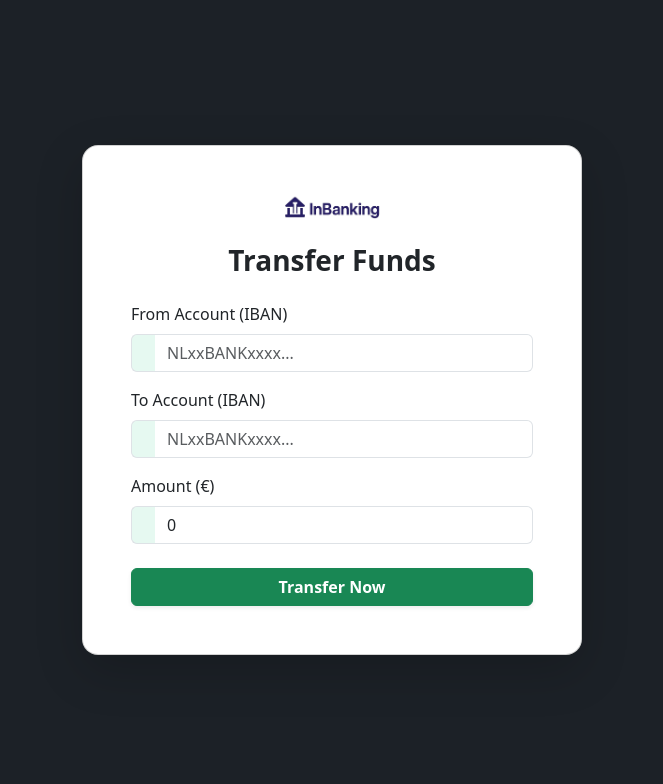
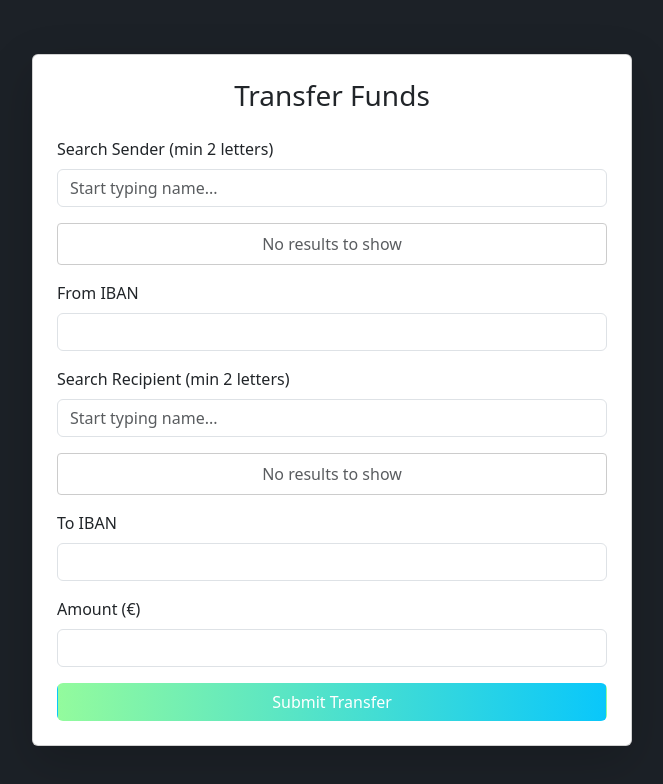
Before and after one commit to Sorint-original/Code-Generation, a Vue app in the folder Frontend/: page /transfer in a window 1280 px wide. Shown: the top 784 px of the page, without its empty margins (308-971 px from the left). Built offline with nearby package versions, Linux system fonts and the light colour scheme.

Commit message:
search by iban for employee transfer

```diff
--- a/Frontend/src/views/TransferFundsPage.vue
+++ b/Frontend/src/views/TransferFundsPage.vue
@@ -1,146 +1,221 @@
 <template>
-  <div class="transfer-page d-flex justify-content-center align-items-center min-vh-100">
-    <div class="card p-5 shadow-lg transfer-card">
-      <img
-        src="../assets/img/May 14, 2025, 09_37_41 PM.png"
-        alt="Banking App Logo"
-        class="mx-auto d-block mb-4 logo-img"
-      />
+  <div class="transfer-page d-flex justify-content-center align-items-center vh-100">
+    <div class="card p-4 shadow-lg" style="width: 600px;">
+      <h3 class="text-center mb-4">Transfer Funds</h3>
 
-      <h3 class="text-center fw-bold mb-4">Transfer Funds</h3>
+      <form @submit.prevent="submitTransfer">
 
-      <form @submit.prevent="transferFunds" class="needs-validation">
+        <!-- FROM ACCOUNT SEARCH -->
         <div class="mb-3">
-          <label for="sourceIban" class="form-label">From Account (IBAN)</label>
-          <div class="input-group">
-            <span class="input-group-text"><i class="bi bi-box-arrow-in-right"></i></span>
-            <input
-              v-model="sourceIban"
-              id="sourceIban"
-              type="text"
-              class="form-control"
-              placeholder="NLxxBANKxxxx..."
-              required
-            />
+          <label class="form-label">Search Sender (min 2 letters)</label>
+          <input v-model="fromQuery" type="text" class="form-control" placeholder="Start typing name..." />
+        </div>
+
+        <div class="search-results-box mb-3">
+          <div v-if="fromQuery.length < 2" class="text-muted text-center py-2">
+            No results to show
           </div>
+          <table v-else class="table table-hover mb-0">
+            <thead>
+            <tr>
+              <th>Name</th>
+              <th>Type</th>
+              <th>IBAN</th>
+            </tr>
+            </thead>
+            <tbody>
+            <tr
+                v-for="sender in senderIbans"
+                :key="sender.iban"
+                @click="selectSender(sender)"
+                :class="{ 'table-active': sender.iban === fromIban }"
+                style="cursor: pointer;"
+            >
+              <td>{{ sender.fullName }}</td>
+              <td>{{ sender.accountType }}</td>
+              <td>{{ sender.iban }}</td>
+            </tr>
+            </tbody>
+          </table>
         </div>
 
         <div class="mb-3">
-          <label for="destinationIban" class="form-label">To Account (IBAN)</label>
-          <div class="input-group">
-            <span class="input-group-text"><i class="bi bi-box-arrow-right"></i></span>
-            <input
-              v-model="destinationIban"
-              id="destinationIban"
-              type="text"
-              class="form-control"
-              placeholder="NLxxBANKxxxx..."
-              required
-            />
-          </div>
+          <label class="form-label">From IBAN</label>
+          <input v-model="fromIban" type="text" class="form-control" readonly />
         </div>
 
-        <div class="mb-4">
-          <label for="amount" class="form-label">Amount (€)</label>
-          <div class="input-group">
-            <span class="input-group-text"><i class="bi bi-currency-euro"></i></span>
-            <input
-              v-model.number="amount"
-              id="amount"
-              type="number"
-              class="form-control"
-              placeholder="0.00"
-              step="0.01"
-              min="0.01"
-              required
-            />
-          </div>
+        <!-- RECIPIENT SEARCH -->
+        <div class="mb-3">
+          <label class="form-label">Search Recipient (min 2 letters)</label>
+          <input v-model="recipientQuery" type="text" class="form-control" placeholder="Start typing name..." />
         </div>
 
-        <button type="submit" class="btn btn-success w-100 fw-semibold shadow-sm">
-          Transfer Now
+        <div class="search-results-box mb-3">
+          <div v-if="recipientQuery.length < 2" class="text-muted text-center py-2">
+            No results to show
+          </div>
+          <table v-else class="table table-hover mb-0">
+            <thead>
+            <tr>
+              <th>Name</th>
+              <th>Type</th>
+              <th>IBAN</th>
+            </tr>
+            </thead>
+            <tbody>
+            <tr
+                v-for="recipient in recipientIbans"
+                :key="recipient.iban"
+                @click="selectRecipient(recipient)"
+                :class="{ 'table-active': recipient.iban === toIban }"
+                style="cursor: pointer;"
+            >
+              <td>{{ recipient.fullName }}</td>
+              <td>{{ recipient.accountType }}</td>
+              <td>{{ recipient.iban }}</td>
+            </tr>
+            </tbody>
+          </table>
+        </div>
+
+        <div class="mb-3">
+          <label class="form-label">To IBAN</label>
+          <input v-model="toIban" type="text" class="form-control" readonly />
+        </div>
+
+        <div class="mb-3">
+          <label class="form-label">Amount (&euro;)</label>
+          <input v-model.number="amount" type="number" min="0.01" step="0.01" class="form-control" required />
+        </div>
+
+        <button type="submit" class="btn w-100 text-white" style="background: linear-gradient(to right, #93FB9D, #09C7FB);">
+          Submit Transfer
         </button>
 
-        <div v-if="successMessage" class="alert alert-success mt-4" role="alert">
-          {{ successMessage }}
-        </div>
-        <div v-if="errorMessage" class="alert alert-danger mt-4" role="alert">
-          {{ errorMessage }}
-        </div>
+        <p v-if="errorMessage" class="text-danger mt-2 text-center">{{ errorMessage }}</p>
+        <p v-if="successMessage" class="text-success mt-2 text-center">{{ successMessage }}</p>
       </form>
     </div>
   </div>
 </template>
 
-<script setup>
-import { ref } from 'vue'
-import api from '@/api/api'
-import { useAuthStore } from '@/stores/authstore'
+<script>
+import api from '@/api/api';
+import { useAuthStore } from '@/stores/authstore';
 
-const sourceIban = ref('')
-const destinationIban = ref('')
-const amount = ref(0)
-const successMessage = ref('')
-const errorMessage = ref('')
-
-function getUserEmail() {
-  const authStore = useAuthStore()
-  const token = authStore.token
-  if (!token) return null
-
-  try {
-    const payload = JSON.parse(atob(token.split('.')[1]))
-    return payload.sub
-  } catch (e) {
-    console.error('Failed to decode token:', e)
-    return null
+export default {
+  name: 'TransactionForm',
+  data() {
+    return {
+      fromQuery: '',
+      recipientQuery: '',
+      senderIbans: [],
+      recipientIbans: [],
+      fromIban: '',
+      toIban: '',
+      amount: null,
+      errorMessage: '',
+      successMessage: '',
+      debounceTimeout: null,
+    };
+  },
+  computed: {
+    userEmail() {
+      const tokenPayload = JSON.parse(atob(useAuthStore().token.split('.')[1]));
+      return tokenPayload.sub;
+    }
+  },
+  methods: {
+    async fetchSenderIbans() {
+      if (this.fromQuery.length < 2) {
+        this.senderIbans = [];
+        return;
+      }
+      try {
+        const res = await api.post('/customer/search', {
+          query: this.fromQuery
+        });
+        this.senderIbans = res.data;
+      } catch (err) {
+        this.senderIbans = [];
+        this.errorMessage = 'Error searching sender accounts.';
+      }
+    },
+    async fetchRecipientIbans() {
+      if (this.recipientQuery.length < 2) {
+        this.recipientIbans = [];
+        return;
+      }
+      try {
+        const res = await api.post('/customer/search', {
+          query: this.recipientQuery
+        });
+        this.recipientIbans = res.data;
+      } catch (err) {
+        this.recipientIbans = [];
+        this.errorMessage = 'Error searching recipients.';
+      }
+    },
+    selectSender(sender) {
+      this.fromIban = sender.iban;
+    },
+    selectRecipient(recipient) {
+      this.toIban = recipient.iban;
+    },
+    async submitTransfer() {
+      this.errorMessage = '';
+      this.successMessage = '';
+      if (!this.fromIban || !this.toIban || !this.amount || this.amount <= 0) {
+        this.errorMessage = 'All fields are required and amount must be greater than 0';
+        return;
+      }
+      try {
+        const payload = {
+          fromAccountIban: this.fromIban,
+          toAccountIban: this.toIban,
+          amount: this.amount,
+          initiatorEmail: this.userEmail,
+          accountType: 'CHECKING'
+        };
+        await api.post('/employee/transfer', payload);
+        this.successMessage = 'Transfer successful!';
+        this.fromQuery = '';
+        this.recipientQuery = '';
+        this.senderIbans = [];
+        this.recipientIbans = [];
+        this.fromIban = '';
+        this.toIban = '';
+        this.amount = null;
+      } catch (err) {
+        this.errorMessage = err.response?.data.message || 'Transfer failed. Please try again.';
+      }
+    }
+  },
+  watch: {
+    fromQuery(newVal) {
+      clearTimeout(this.debounceTimeout);
+      this.debounceTimeout = setTimeout(() => {
+        this.fetchSenderIbans();
+      }, 300);
+    },
+    recipientQuery(newVal) {
+      clearTimeout(this.debounceTimeout);
+      this.debounceTimeout = setTimeout(() => {
+        this.fetchRecipientIbans();
+      }, 300);
+    }
   }
-}
-
-async function transferFunds() {
-  try {
-    const email = getUserEmail()
-
-    await api.post('/employee/transfer', {
-      fromAccountIban: sourceIban.value,
-      toAccountIban: destinationIban.value,
-      amount: amount.value,
-      initiatorEmail: email,
-      accountType: 'CHECKING'
-    })
-
-    successMessage.value = 'Transfer completed successfully.'
-    errorMessage.value = ''
-    sourceIban.value = ''
-    destinationIban.value = ''
-    amount.value = 0
-  } catch (err) {
-    successMessage.value = ''
-    errorMessage.value =
-      err.response?.data?.message || 'Transfer failed. Please check the IBANs and balance.'
-    console.error('Transfer error:', err)
-  }
-}
+};
 </script>
 
 <style scoped>
-.transfer-page {
-  padding: 20px;
+.search-results-box {
+  max-height: 200px;
+  overflow-y: auto;
+  border: 1px solid #ccc;
+  border-radius: 4px;
 }
-.transfer-card {
-  width: 100%;
-  max-width: 500px;
-  border-radius: 1rem;
-  background-color: #ffffff;
-}
-.logo-img {
-  max-width: 120px;
-}
-.input-group-text {
-  background-color: #e6f9f1;
-  border-right: 0;
-}
-.form-control {
-  border-left: 0;
+.search-results-box table {
+  margin: 0;
 }
 </style>
```
Also changed, not shown: 1 other file (tests, documents, lock files or other folders).
